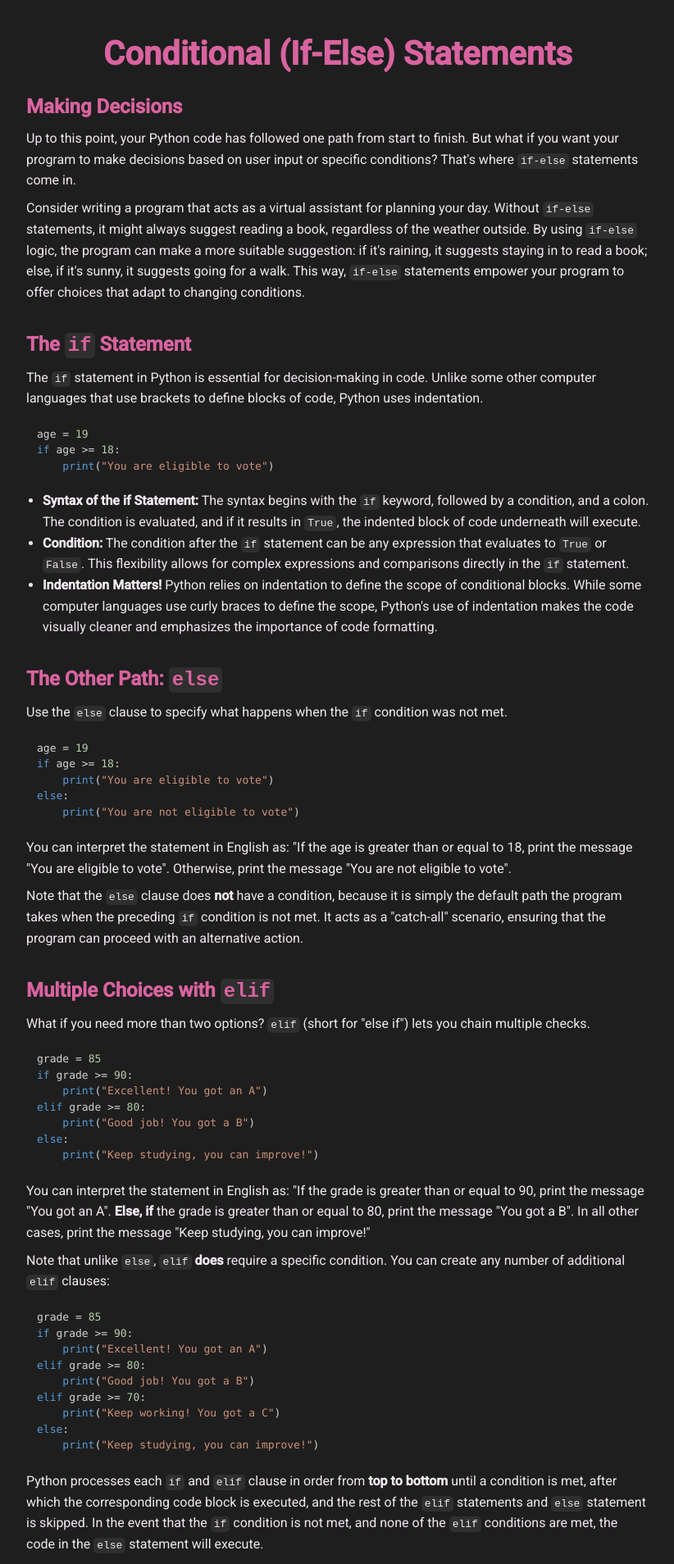
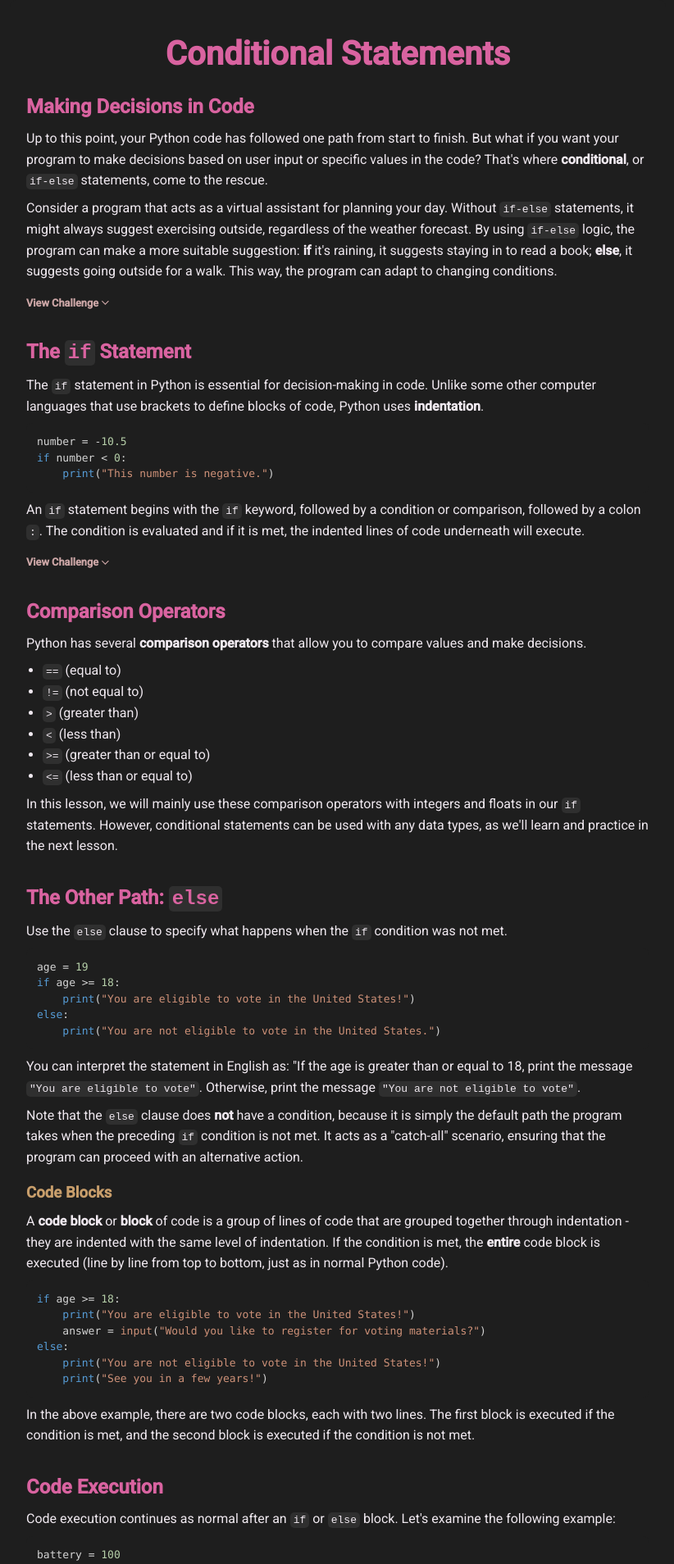
Before and after one commit to lawrluor/code-with-the-pros, a React (Create React App) app: page /conditionals in a window 1280 px wide. Shown: the top 1908 px of the page at 82% size, without its empty margins (228-1050 px from the left). Built offline with nearby package versions, Linux system fonts and the light colour scheme.

Commit message:
updates to lesson content

```diff
--- a/src/App.js
+++ b/src/App.js
@@ -3,7 +3,7 @@ import { BrowserRouter as Router, Routes, Route, Link } from 'react-router-dom';
 import './App.css';
 
 // Import Lessons
-import { Intro, Project00, Strings, Project01, Variables, Input, Project02, PigLatin, IfElse, Booleans, Functions, WhileLoops, ForLoops, CaesarCipher, Lists, Dictionaries, PassByReference } from './pages/Python';
+import { Intro, Project00, Strings, Project01, Variables, Input, Project02, PigLatin, Conditionals, Booleans, Functions, WhileLoops, ForLoops, CaesarCipher, Lists, Dictionaries, PassByReference } from './pages/Python';
 import { JavaObjects, JavaInheritance, JavaPolymorphism } from './pages/Java';
 import Quiz from './pages/Quiz';
 
@@ -22,7 +22,7 @@ function App() {
             <li><Link to="/variables">Variables</Link></li>
             <li><Link to="/input">Input</Link></li>
             <li><Link to="/project02">Project 02</Link></li>
-            <li><Link to="/ifelse">Conditionals</Link></li>
+            <li><Link to="/conditionals">Conditionals</Link></li>
             <li><Link to="/pigLatin">Pig Latin</Link></li>
             <li><Link to="/booleans">Booleans</Link></li>
             <li><Link to="/functions">Functions</Link></li>
@@ -44,7 +44,6 @@ function App() {
           </ul>
         </nav>
 
-        {/* New Route Configuration for React Router v6 */}
         <Routes>
           <Route path="/intro" element={<Intro />} />
           <Route path="/project00" element={<Project00 />} />
@@ -54,7 +53,7 @@ function App() {
           <Route path="/project02" element={<Project02 />} />
           <Route path="/input" element={<Input />} />
           <Route path="/variables" element={<Variables />} />
-          <Route path="/conditionals" element={<IfElse />} />
+          <Route path="/conditionals" element={<Conditionals />} />
           <Route path="/pigLatin" element={<PigLatin />} />
           <Route path="/booleans" element={<Booleans />} />
           <Route path="/functions" element={<Functions />} />
--- a/src/pages/Python/01Project.jsx
+++ b/src/pages/Python/01Project.jsx
@@ -45,7 +45,7 @@ company_name = "TechCorp"`}
 
       <section>
         <h2>Step 2: Creating an Email Address</h2>
-        <p>Most companies provide employees with a professional email address. Rather than have each employee create their email, let's automaticallygenerate them using string concatenation.</p>
+        <p>Most companies provide employees with a professional email address. Rather than have each employee create their email, let's automatically generate them using string concatenation.</p>
 
         <ul>
           <li>
@@ -64,7 +64,7 @@ company_name = "TechCorp"`}
 
       <section>
         <h2>Step 3: Generating an ID</h2>
-        <p>ID badges often include a short, unique identifier. Let's generate one using slicing.</p>
+        <p>ID badges often include a short, unique identifier. Let's generate one using slicing or indexing.</p>
 
         <p>Create a variable <code className="inline">short_id</code> that consists of:</p>
         <ul>
--- a/src/pages/Python/02Input.jsx
+++ b/src/pages/Python/02Input.jsx
@@ -29,7 +29,7 @@ const Input = () => {
                 </Collapsible>
 
                 <h3>The User</h3>
-                <p>What exactly is a user? A user is simply whoever is <em>using</em> a program. In the above example, the user is the person who is using the calculator. If someone is on a website that you made, they are a user of your website. If someone is running code that you wrote, they are currently your user.</p>
+                <p>What exactly is a user? A <strong>user</strong> is simply whoever is <em>using</em> a program. In the above example, the user is the person who is using the calculator. If someone is on a website that you made, they are a user of your website. If someone is running code that you wrote, they are currently your user.</p>
             </section>
 
             <section>
--- a/src/pages/Python/03IfElse.jsx
+++ b/src/pages/Python/03Conditionals.jsx
@@ -1,28 +1,51 @@
 import React from 'react';
 import CodeBlock from '../../components/CodeBlock';
+import Collapsible from '../../components/Collapsible';
 
-const IfElse = () => {
+const Conditionals = () => {
     return (
         <div className="lesson-container">
-            <h1>Conditional (If-Else) Statements</h1>
+            <h1>Conditional Statements</h1>
 
             <section>
-                <h2>Making Decisions</h2>
-                <p>Up to this point, your Python code has followed one path from start to finish. But what if you want your program to make decisions based on user input or specific conditions? That's where <code class="inline">if-else</code> statements come in.</p>
-                <p>Consider writing a program that acts as a virtual assistant for planning your day. Without <code class="inline">if-else</code> statements, it might always suggest reading a book, regardless of the weather outside. By using <code class="inline">if-else</code> logic, the program can make a more suitable suggestion: if it's raining, it suggests staying in to read a book; else, if it's sunny, it suggests going for a walk. This way, <code class="inline">if-else</code> statements empower your program to offer choices that adapt to changing conditions.</p>
+                <h2>Making Decisions in Code</h2>
+                <p>Up to this point, your Python code has followed one path from start to finish. But what if you want your program to make decisions based on user input or specific values in the code? That's where <strong>conditional</strong>, or <code class="inline">if-else</code> statements, come to the rescue.</p>
+                <p>Consider a program that acts as a virtual assistant for planning your day. Without <code class="inline">if-else</code> statements, it might always suggest exercising outside, regardless of the weather forecast. By using <code class="inline">if-else</code> logic, the program can make a more suitable suggestion: <strong>if</strong> it's raining, it suggests staying in to read a book; <strong>else</strong>, it suggests going outside for a walk. This way, the program can adapt to changing conditions.</p>
+
+                <Collapsible title={"Challenge"}>
+                    <p>Describe a situation where you have made a decision in your daily life using <code class="inline">if-else</code> logic.</p>
+                </Collapsible>
             </section>
 
             <section>
                 <h2>The <code class="inline">if</code> Statement</h2>
-                <p>The <code class="inline">if</code> statement in Python is essential for decision-making in code. Unlike some other computer languages that use brackets to define blocks of code, Python uses indentation.</p>
-                <CodeBlock language={"python"} codeString={`age = 19
-if age >= 18:
-    print("You are eligible to vote")`}></CodeBlock>
+                <p>The <code class="inline">if</code> statement in Python is essential for decision-making in code. Unlike some other computer languages that use brackets to define blocks of code, Python uses <strong>indentation</strong>.</p>
+                <CodeBlock language={"python"} codeString={`number = -10.5
+if number < 0:
+    print("This number is negative.")`} />
+               <p>An <code class="inline">if</code> statement begins with the <code class="inline">if</code> keyword, followed by a condition or comparison, followed by a colon <code class="inline">:</code>. The condition is evaluated and if it is met, the indented lines of code underneath will execute.</p>
+
+                <Collapsible title={"Challenge"}>
+                    <p>What is wrong with the syntax of the following <code class="inline">if</code> statement?</p>
+                    <CodeBlock language={"python"} codeString={`number = 10
+if number > 0
+    print("This number is positive.")`} />
+                </Collapsible>
+            </section>
+
+            <section>
+                <h2>Comparison Operators</h2>
+                <p>Python has several <strong>comparison operators</strong> that allow you to compare values and make decisions.</p>
                 <ul>
-                    <li><strong>Syntax of the if Statement:</strong> The syntax begins with the <code class="inline">if</code> keyword, followed by a condition, and a colon. The condition is evaluated, and if it results in <code class="inline">True</code>, the indented block of code underneath will execute.</li>
-                    <li><strong>Condition:</strong> The condition after the <code class="inline">if</code> statement can be any expression that evaluates to <code class="inline">True</code> or <code class="inline">False</code>. This flexibility allows for complex expressions and comparisons directly in the <code class="inline">if</code> statement.</li>
-                    <li><strong>Indentation Matters!</strong> Python relies on indentation to define the scope of conditional blocks. While some computer languages use curly braces to define the scope, Python's use of indentation makes the code visually cleaner and emphasizes the importance of code formatting.</li>
+                    <li><code class="inline">==</code> (equal to)</li>
+                    <li><code class="inline">!=</code> (not equal to)</li>
+                    <li><code class="inline">&gt;</code> (greater than)</li>
+                    <li><code class="inline">&lt;</code> (less than)</li>
+                    <li><code class="inline">&gt;=</code> (greater than or equal to)</li>
+                    <li><code class="inline">&lt;=</code> (less than or equal to)</li>
                 </ul>
+
+                <p>In this lesson, we will mainly use these comparison operators with integers and floats in our <code class="inline">if</code> statements. However, conditional statements can be used with any data types, as we'll learn and practice in the next lesson.</p>
             </section>
 
             <section>
@@ -30,16 +53,45 @@ if age >= 18:
                 <p>Use the <code class="inline">else</code> clause to specify what happens when the <code class="inline">if</code> condition was not met.</p>
                 <CodeBlock language={"python"} codeString={`age = 19
 if age >= 18:
-    print("You are eligible to vote")
+    print("You are eligible to vote in the United States!")
 else:
-    print("You are not eligible to vote")`}></CodeBlock>
-            <p>You can interpret the statement in English as: "If the age is greater than or equal to 18, print the message "You are eligible to vote". Otherwise, print the message "You are not eligible to vote".</p>
+    print("You are not eligible to vote in the United States.")`}></CodeBlock>
+            <p>You can interpret the statement in English as: "If the age is greater than or equal to 18, print the message <code className="inline">"You are eligible to vote"</code>. Otherwise, print the message <code className="inline">"You are not eligible to vote"</code>.</p>
             <p>Note that the <code className="inline">else</code> clause does <strong>not</strong> have a condition, because it is simply the default path the program takes when the preceding <code className="inline">if</code> condition is not met. It acts as a "catch-all" scenario, ensuring that the program can proceed with an alternative action.</p>
+
+            <h3>Code Blocks</h3>
+            <p>A <strong>code block</strong> or <strong>block</strong> of code is a group of lines of code that are grouped together through indentation - they are indented with the same level of indentation. If the condition is met, the <strong>entire</strong> code block is executed (line by line from top to bottom, just as in normal Python code).</p>
+            <CodeBlock language={"python"} codeString={`if age >= 18:
+    print("You are eligible to vote in the United States!")
+    answer = input("Would you like to register for voting materials?")
+else:
+    print("You are not eligible to vote in the United States!")
+    print("See you in a few years!")`} />
+
+            <p>In the above example, there are two code blocks, each with two lines. The first block is executed if the condition is met, and the second block is executed if the condition is not met.</p>
+            </section>
+
+            <section>
+                <h2>Code Execution</h2>
+                <p>Code execution continues as normal after an <code class="inline">if</code> or <code class="inline">else</code> block. Let's examine the following example:</p>
+                <CodeBlock language={"python"} codeString={`battery = 100
+if battery == 0:
+    print("The battery is empty")
+else:
+    print("The battery is not empty")
+
+print("Battery level: ", battery)  # This line will always print`} />
+
+            <p>In this example, the <code class="inline">if</code> statement is evaluated, and the code block below it is skipped as the condition is not met. The <code class="inline">else</code> block is then executed, because the <code class="inline">if</code> condition was <strong>not</strong> met. Finally, code execution continues, printing the message <code class="inline">"Battery level: 100"</code>. To be clear, the line <code class="inline">print("Battery level: ", battery)</code> will always print  regardless of the result of the preceding <code class="inline">if-else</code> statement.</p>
+
+            <Collapsible title="Challenge">
+                <p>Describe the execution of the above example if the value of <code class="inline">battery</code> is set to <code class="inline">0</code>.</p>
+            </Collapsible>
             </section>
 
             <section>
                 <h2>Multiple Choices with <code class="inline">elif</code></h2>
-                <p>What if you need more than two options? <code class="inline">elif</code> (short for "else if") lets you chain multiple checks.</p>
+                <p>What if you need more than two options? <code class="inline">elif</code> (short for <em>"else if"</em>) lets you chain multiple conditions.</p>
                 <CodeBlock language={"python"} codeString={`grade = 85
 if grade >= 90:
     print("Excellent! You got an A")
@@ -63,7 +115,7 @@ else:
             </section>
 
             <section>
-                <h2>Order Matters in Elif Statements</h2>
+                <h3>Order Matters in Elif Statements</h3>
                 <p>When chaining conditions using <code className="inline">elif</code>, the order in which you place these statements is crucial. An improperly ordered <code className="inline">elif</code> sequence can lead to scenarios where some conditions may never be evaluated. For example, if a more general condition is placed before a more specific one, the specific condition may never be reached.</p>
                 <CodeBlock language={"python"} codeString={`grade = 95
 if grade > 60:
@@ -108,14 +160,14 @@ else:
                 <p>When we use <code className="inline">if</code> and <code className="inline">elif</code> statements in Python, there's an underlying concept known as the implicit <code className="inline">else</code>. This refers to the default action or outcome that occurs when none of the specified conditions in the <code className="inline">if</code> and <code className="inline">elif</code> statements are met. Even if an explicit <code className="inline">else</code> clause is not written out, the logic of <code className="inline">if</code>-<code className="inline">elif</code> constructs implies an <code className="inline">else</code> scenario.</p>
 
                 <p>Consider the following code. The absence of an explicit <code className="inline">else</code> doesn't halt the program; it simply means that if all conditions are false, the program continues line by line without executing any block of code associated with those conditions:</p>
-                <CodeBlock language={"python"} codeString={`have_homework = False
-if have_homework:
-    print("Guess I'll be studying this weekend.")
+                <CodeBlock language={"python"} codeString={`liters_of_fuel = 10
+if liters_of_fuel != 0:
+    print("I can continue driving!")
 
-# Implicit else scenario: If I don't have homework, I can enjoy the weekend!
-print("This line of code will execute no matter the result of the if statement")`} />
+# Implicit else scenario: This line of code executes regardless of the result of the previous if statement
+print("I must refuel before I can continue driving.")`} />
 
-                <p>In this example, there's no need for an extra line of code to say "if not have_homework, then enjoy the weekend" because the absence of homework (and thus the action of enjoying the weekend) is the automatic fallback if the <code className="inline">if</code> condition (having homework) turns out to be false.</p>
+                <p>In this example, there's no need for an extra <code className="inline">if</code> statement because the absence of fuel (and thus the need to refuel) is the automatic fallback if the <code className="inline">if</code> condition (not needing to refuel) turns out to be incorrect.</p>
 
                 <h3>Why use the <code className="inline">else</code> statement at all?</h3>
                 <p>Given that Python implicitly handles scenarios not covered by <code className="inline">if</code> through an implicit <code className="inline">else</code>, you might wonder why we need the <code className="inline">else</code> statement at all. The <code className="inline">else</code> statement is crucial for clarity and explicitness in our code. While the implicit <code className="inline">else</code> assumes a default action (or inaction) for unmet <code className="inline">if</code> conditions, explicitly using an <code className="inline">else</code> clarifies your intent to anyone reading your code—including your future self.</p>
@@ -154,22 +206,23 @@ print("Missed! Score decreased.")`} />
             </section>
 
             <section>
-                <h2>Understanding Indentation in Python</h2>
+                <h2>More About Indentation</h2>
                 <p>Indentation is not just a part of Python's syntax; it's a core feature. Every block of code within a control structure, like an <code class="inline">if</code> statement, must be consistently indented to indicate the block's boundaries. Incorrect indentation can lead to <code class="inline">IndentationError</code>, which is a common mistake for beginners.</p>
                 <p>Here's an example of an indentation error:</p>
                 <CodeBlock language={"python"} codeString={`age = 19
 if age >= 18:
 print("You are eligible to vote")  # This will cause an IndentationError`}></CodeBlock>
-                <p>The above code will raise an <code class="inline">IndentationError</code> because the <code class="inline">print</code> statement is not indented, and Python cannot determine if it's part of the <code class="inline">if</code> condition's block.</p>
+                <p>The above code will raise an <code class="inline">IndentationError</code> because the <code class="inline">print</code> statement is not indented, and Python cannot determine whether the statement is part of the <code class="inline">if</code> block or not.</p>
                 <h3>Fixing Indentation Errors</h3>
                 <p>To correct an indentation error, ensure that all code intended to be executed within a block (like an <code class="inline">if</code> statement) is indented to the same level:</p>
                 <CodeBlock language={"python"} codeString={`age = 19
 if age >= 18:
     print("You are eligible to vote")  # Correct indentation`}></CodeBlock>
+
+                <h4>Avoiding Indentation Errors</h4>
                 <ul>
-                    <li><strong>Indentation Level:</strong> The standard indentation level is four spaces per level of indentation, though tabs can also be used. Consistency is key, as mixing spaces and tabs can lead to errors in Python.</li>
-                    <li><strong>Consistent Indentation:</strong> Always use the same number of spaces (or tabs) for each level of indentation in your block. The Python style guide (PEP 8) recommends using four spaces per indentation level.</li>
-                    <li><strong>Readability:</strong> Beyond preventing errors, consistent indentation improves the readability of your code, making it easier to understand the program's flow and logic at a glance.</li>
+                    <li><strong>Indentation Level:</strong> The standard indentation level is four spaces per level of indentation. You <em>can</em> also use tabs, but we won't get into that discussion now.</li>
+                    <li><strong>Consistent Indentation:</strong> Always use the same number of spaces (or tabs) for each level of indentation in your block. Mixing spaces and tabs can lead to errors in Python.</li>
                 </ul>
             </section>
 
@@ -191,7 +244,7 @@ else:
                 <p>In this example, Python first checks if the person is at least 18 years old. If this condition is true, it proceeds to the next <code class="inline">if</code> statement nested inside, which checks if the person is a registered voter.</p>
             </section>
 
-            <section>
+            {/* <section>
                 <h2>Projects</h2>
                 <p>Let's apply what we've learned about if-else statements. Which of these projects sounds most exciting to try?</p>
                 <ul>
@@ -201,9 +254,13 @@ else:
 
  to check the answers.</li>
                 </ul>
+            </section> */}
+            <section>
+                <h2>Wrapping Up</h2>
+                <p>Great job learning the basics of conditional statements! We'll continue to learn more about applications of conditional statements in future lessons. We'll also take a deeper look at the condition part of <code class="inline">if</code> statements and how the value of the condition is evaluated.</p>
             </section>
         </div>
     );
 };
 
-export default IfElse;
+export default Conditionals;
--- a/src/pages/Python/index.js
+++ b/src/pages/Python/index.js
@@ -6,7 +6,7 @@ import Project02 from './02Project';
 import Variables from './10Variables';
 import Input from './02Input';
 import PigLatin from './03P_PigLatin';
-import IfElse from './03IfElse';
+import Conditionals from './03Conditionals';
 import Booleans from './04Booleans';
 import Functions from './05Functions';
 import WhileLoops from './06WhileLoops';
@@ -16,4 +16,4 @@ import Lists from './08Lists';
 import Dictionaries from './09Dictionaries';
 import PassByReference from './20PassByReference';
 
-export { Intro, Project00, Strings, Project01, Project02, Variables, Input, PigLatin, IfElse, Booleans, Functions, WhileLoops, ForLoops, CaesarCipher, Lists, Dictionaries, PassByReference }
+export { Intro, Project00, Strings, Project01, Project02, Variables, Input, PigLatin, Conditionals, Booleans, Functions, WhileLoops, ForLoops, CaesarCipher, Lists, Dictionaries, PassByReference }
```
